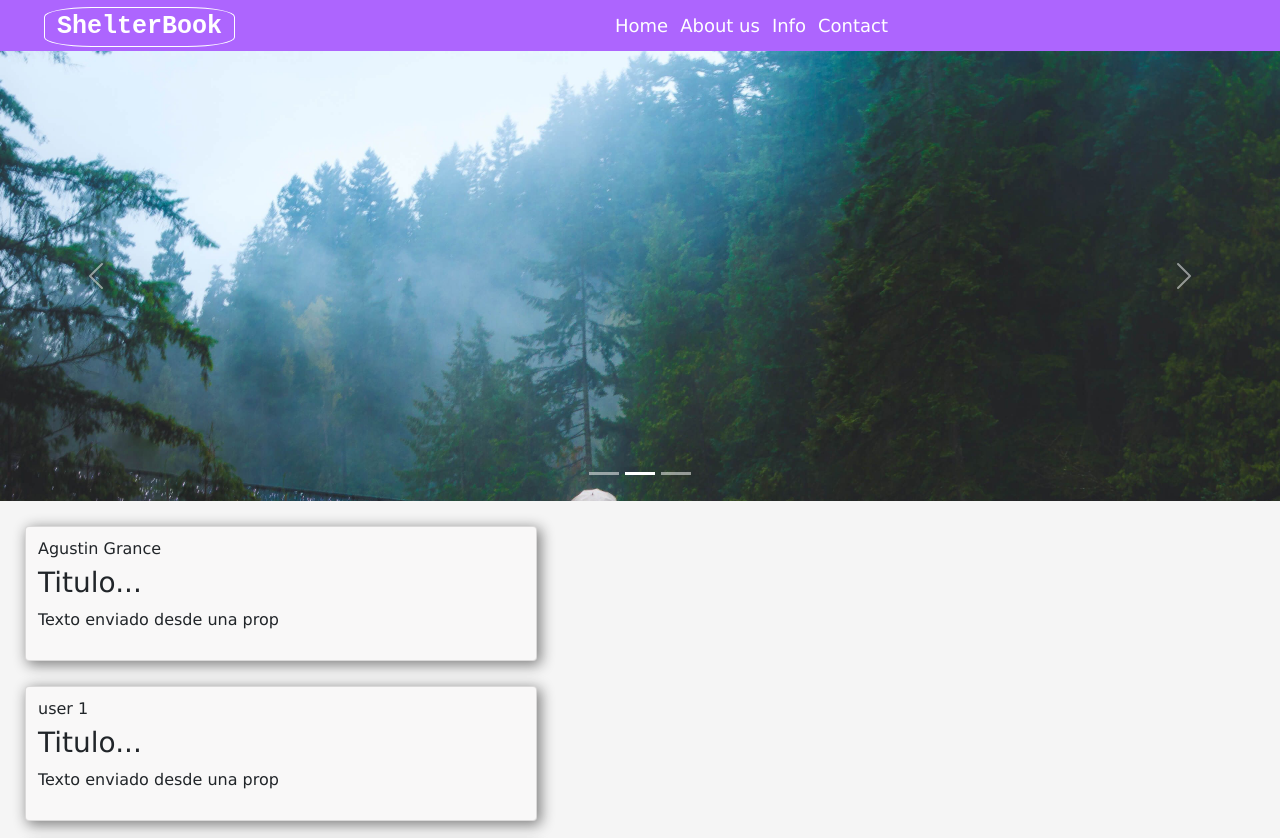
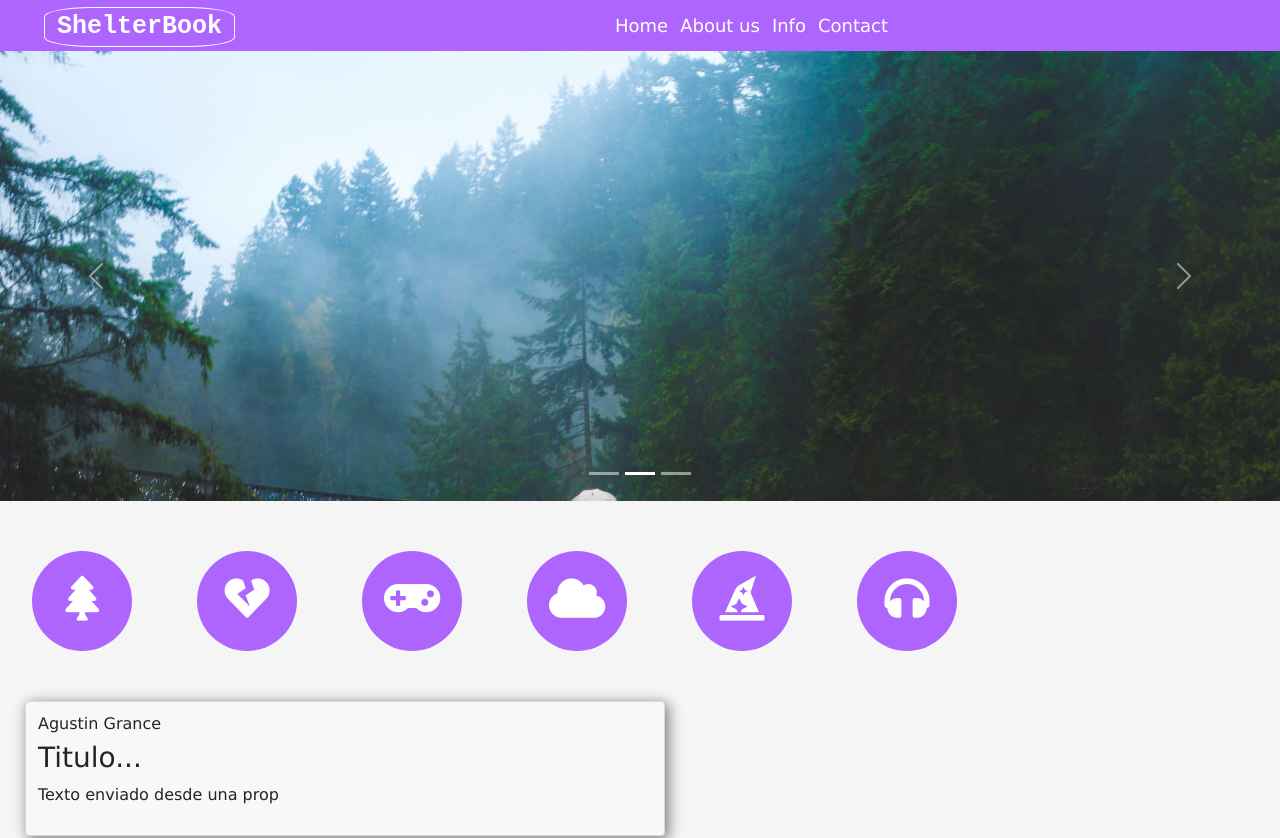
Before and after one commit to agusgrance/ShelterBook, a React (Create React App) app: page / in a window 1280 px wide. Shown: the top 838 px of the page. Built offline with nearby package versions, Linux system fonts and the light colour scheme.

Commit message:
add categories

```diff
--- a/package.json
+++ b/package.json
@@ -3,6 +3,9 @@
   "version": "0.1.0",
   "private": true,
   "dependencies": {
+    "@fortawesome/fontawesome-svg-core": "^1.2.36",
+    "@fortawesome/free-solid-svg-icons": "^5.15.4",
+    "@fortawesome/react-fontawesome": "^0.1.16",
     "@testing-library/jest-dom": "^5.16.1",
     "@testing-library/react": "^12.1.2",
     "@testing-library/user-event": "^13.5.0",
--- a/public/index.html
+++ b/public/index.html
@@ -16,6 +16,7 @@
       user's mobile device or desktop. See https://developers.google.com/web/fundamentals/web-app-manifest/
     -->
     <link rel="manifest" href="%PUBLIC_URL%/manifest.json" />
+    <link rel="stylesheet" href="https://use.fontawesome.com/releases/v5.8.1/css/all.css" integrity="sha384-50oBUHEmvpQ+1lW4y57PTFmhCaXp0ML5d60M1M7uH2+nqUivzIebhndOJK28anvf" crossorigin="anonymous">
     <!--
       Notice the use of %PUBLIC_URL% in the tags above.
       It will be replaced with the URL of the `public` folder during the build.
--- a/src/App.js
+++ b/src/App.js
@@ -1,14 +1,15 @@
-import logo from './logo.svg';
 import './App.css';
 import Nav from './components/Nav';
 import Card from './components/Card';
 import Slider from './components/Slider';
+import Categories from './components/Categories';
 
 function App() {
   return (
     <div>
       <Nav/>
       <Slider img1="./img1.jpg" img2="./img2.jpg" img3="./img3.jpg" />
+      <Categories />
       <Card user="Agustin Grance" title="Titulo..." text="Texto enviado desde una prop"/>
       <Card user="user 1" title="Titulo..." text="Texto enviado desde una prop"/>
       <Card user="user 2" title="Titulo..." text="Texto enviado desde una prop"/>
--- /dev/null
+++ b/src/components/Categories.jsx
@@ -0,0 +1,28 @@
+import React from "react";
+
+export default function Categories() {
+  return (
+    <div className="categories">
+      <ul>
+        <li>
+          <i class="fas fa-tree"></i>
+        </li>
+        <li>
+          <i class="fas fa-heart-broken"></i>
+        </li>
+        <li>
+          <i class="fas fa-gamepad"></i>
+        </li>
+        <li>
+          <i class="fas fa-cloud"></i>
+        </li>
+        <li>
+          <i class="fas fa-hat-wizard"></i>
+        </li>
+        <li>
+          <i class="fas fa-headphones"></i>
+        </li>
+      </ul>
+    </div>
+  );
+}
--- a/src/index.css
+++ b/src/index.css
@@ -18,6 +18,9 @@ nav {
   font-size: 18px;
   padding: 12px;
 }
+ul li:hover{
+  opacity: 0.8;
+}
 .icon {
   float: left;
   margin-top: -5px;
@@ -35,8 +38,24 @@ nav ul li {
 nav ul {
   margin: 0 auto;
 }
+.categories{
+  margin: 50px 0;
+  text-align: left;
+}
+.categories ul li{
+  text-align: center;
+  width: 100px;
+  height: 100px;
+  font-size: 45px;
+  margin-right: 65px;
+  display: inline-block;
+  color: white;
+  background-color: rgba(164, 84, 255, 0.89);
+  border-radius: 50%;
+  padding: 15px;
+}
 .card {
-  width: 40%;
+  width: 50%;
   background: #f9f8f8;
   padding: 12px;
   margin: 25px;
```
Also changed, not shown: 1 other file (tests, documents, lock files or other folders).
